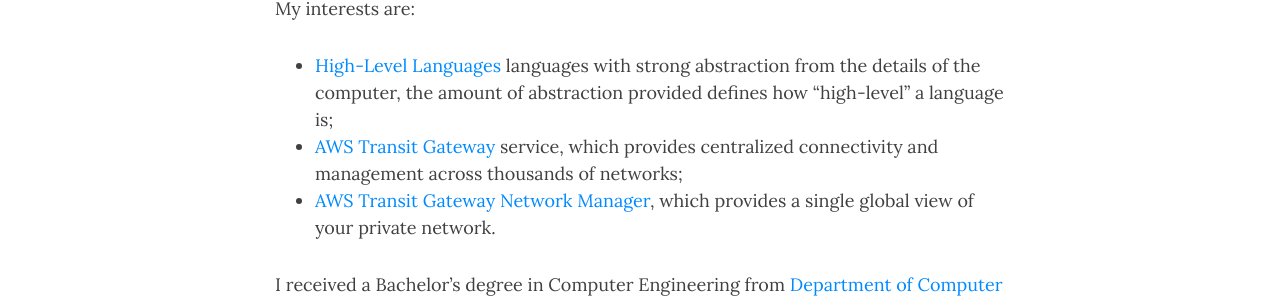
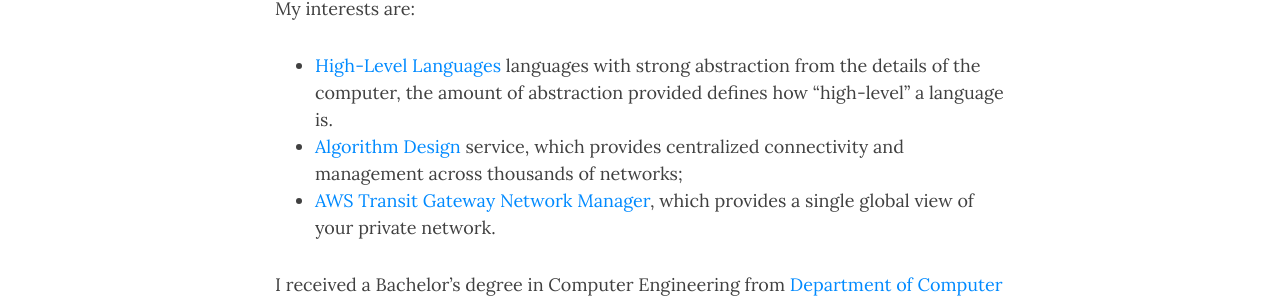
Before and after one commit to jchoker/jchoker.github.io, a Jekyll site: the page built from index.md, in a window 1280 px wide and 1257 px high. Shown: the part 507-809 px from the top of the window. Built offline with Jekyll 4.4.1, drawn with Linux system fonts in a browser that asks for light colours; nearby versions of some CDN libraries.

Commit message:
Update index.md

```diff
--- a/index.md
+++ b/index.md
@@ -10,8 +10,8 @@
 I’ve learned a lot over the years about programming languages and fielded a lot of questions about C#, Java and other programming languages.
 
 My interests are:
-* [High-Level Languages](http://docs.aws.amazon.com/AmazonVPC/latest/UserGuide/vpn-connections.html) languages with strong abstraction from the details of the computer, the amount of abstraction provided defines how "high-level" a language is;
-* [AWS Transit Gateway](https://aws.amazon.com/transit-gateway/) service, which provides centralized connectivity and management across thousands of networks;
+* [High-Level Languages](https://isaaccomputerscience.org/topics/programming_languages) languages with strong abstraction from the details of the computer, the amount of abstraction provided defines how "high-level" a language is.
+* [Algorithm Design](https://aws.amazon.com/transit-gateway/) service, which provides centralized connectivity and management across thousands of networks;
 * [AWS Transit Gateway Network Manager](https://aws.amazon.com/transit-gateway/network-manager/), which provides a single global view of your private network.
 
 I received a Bachelor's degree in Computer Engineering from [Department of Computer Engineering at Ferdowsi University of Mashhad](http://en.um.ac.ir/content/Department-of-Computer-Engineering).
```
